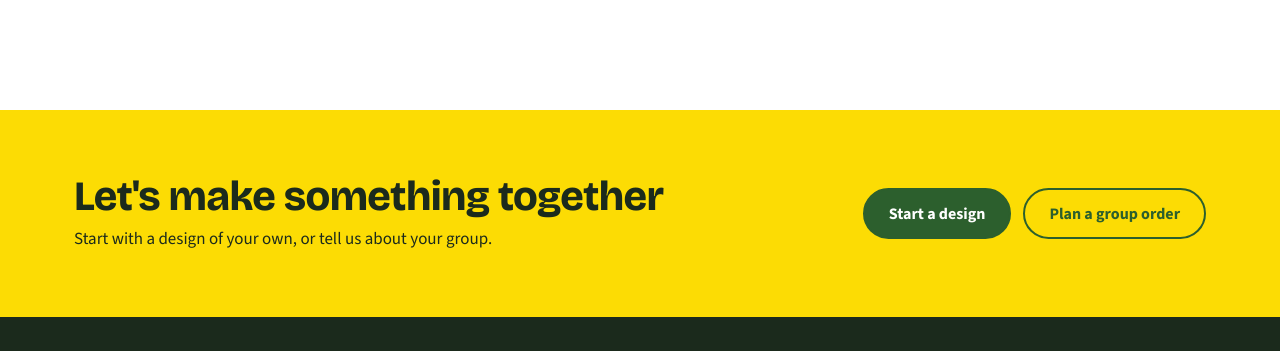
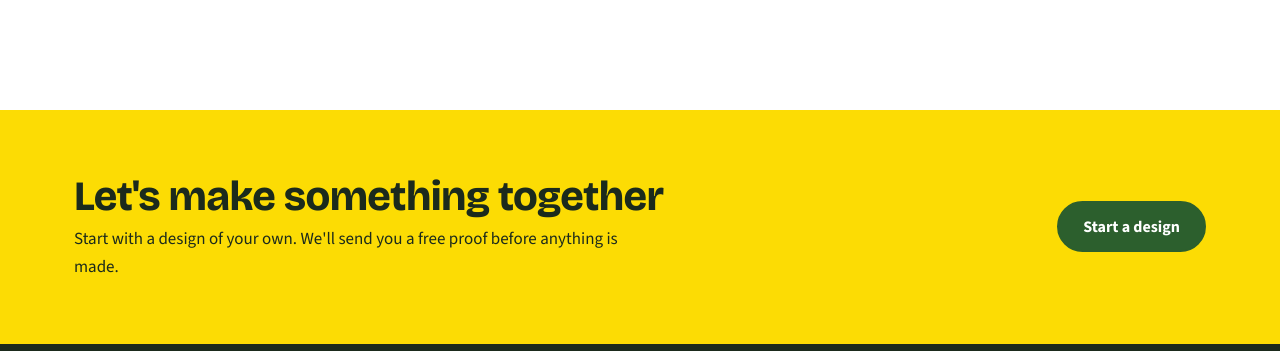
Before and after one commit to bekalu954/addisloom.com, a plain HTML site: page about.html in a window 1280 px wide. Shown: the part 2558-2909 px from the top of the page. Drawn offline with nearby package versions, Linux system fonts and the light colour scheme.

Commit message:
Remove Plan a group order buttons

```diff
--- a/about.html
+++ b/about.html
@@ -89,11 +89,10 @@
       <div class="wrap">
         <div>
           <h2>Let's make something together</h2>
-          <p>Start with a design of your own, or tell us about your group.</p>
+          <p>Start with a design of your own. We'll send you a free proof before anything is made.</p>
         </div>
         <div class="actions">
           <a class="btn" href="design.html">Start a design</a>
-          <a class="btn ghost" href="contact.html">Plan a group order</a>
         </div>
       </div>
     </section>
```
Also changed, not shown: index.html (+0 -3 lines), services.html (+0 -1 lines).
